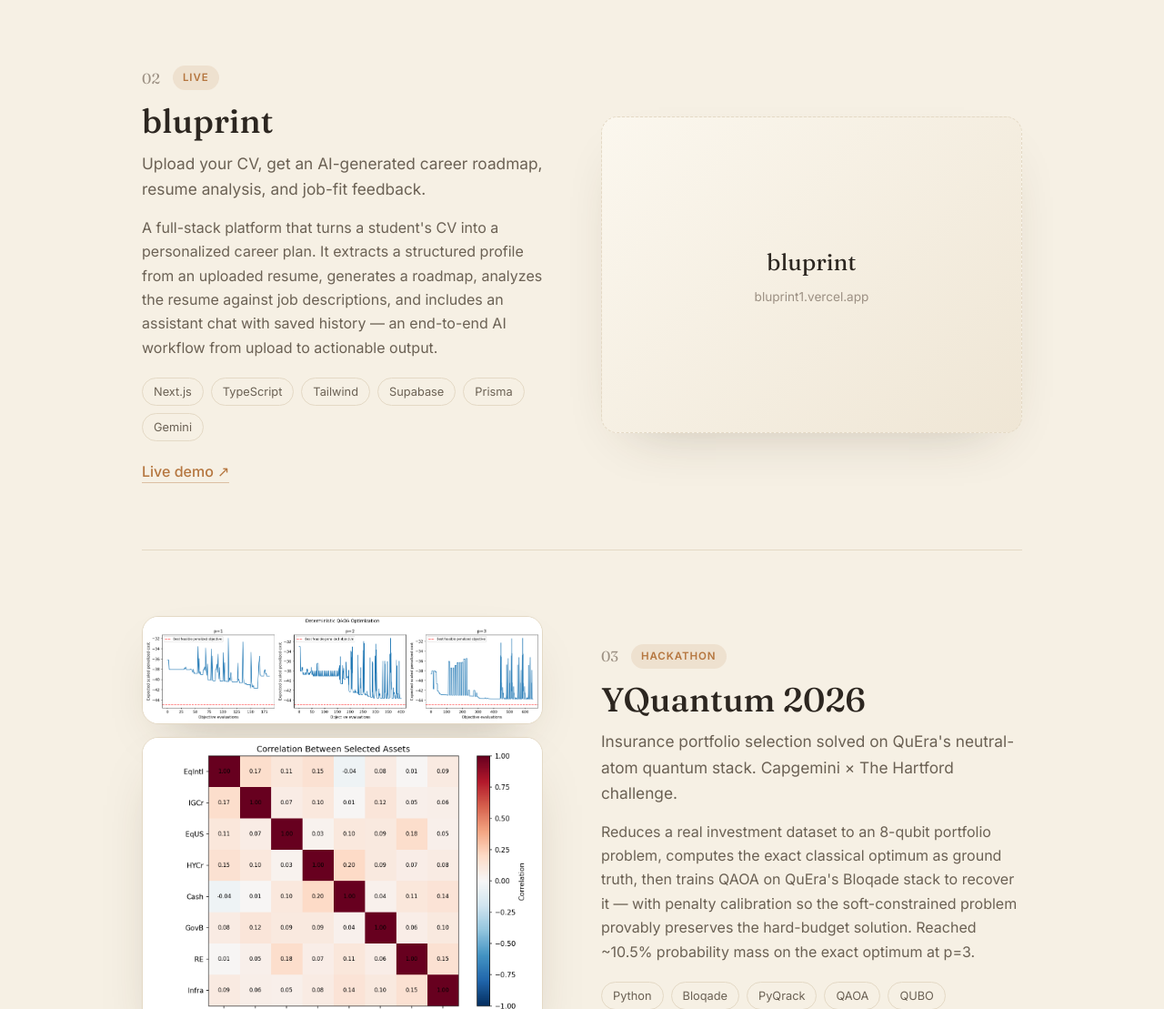
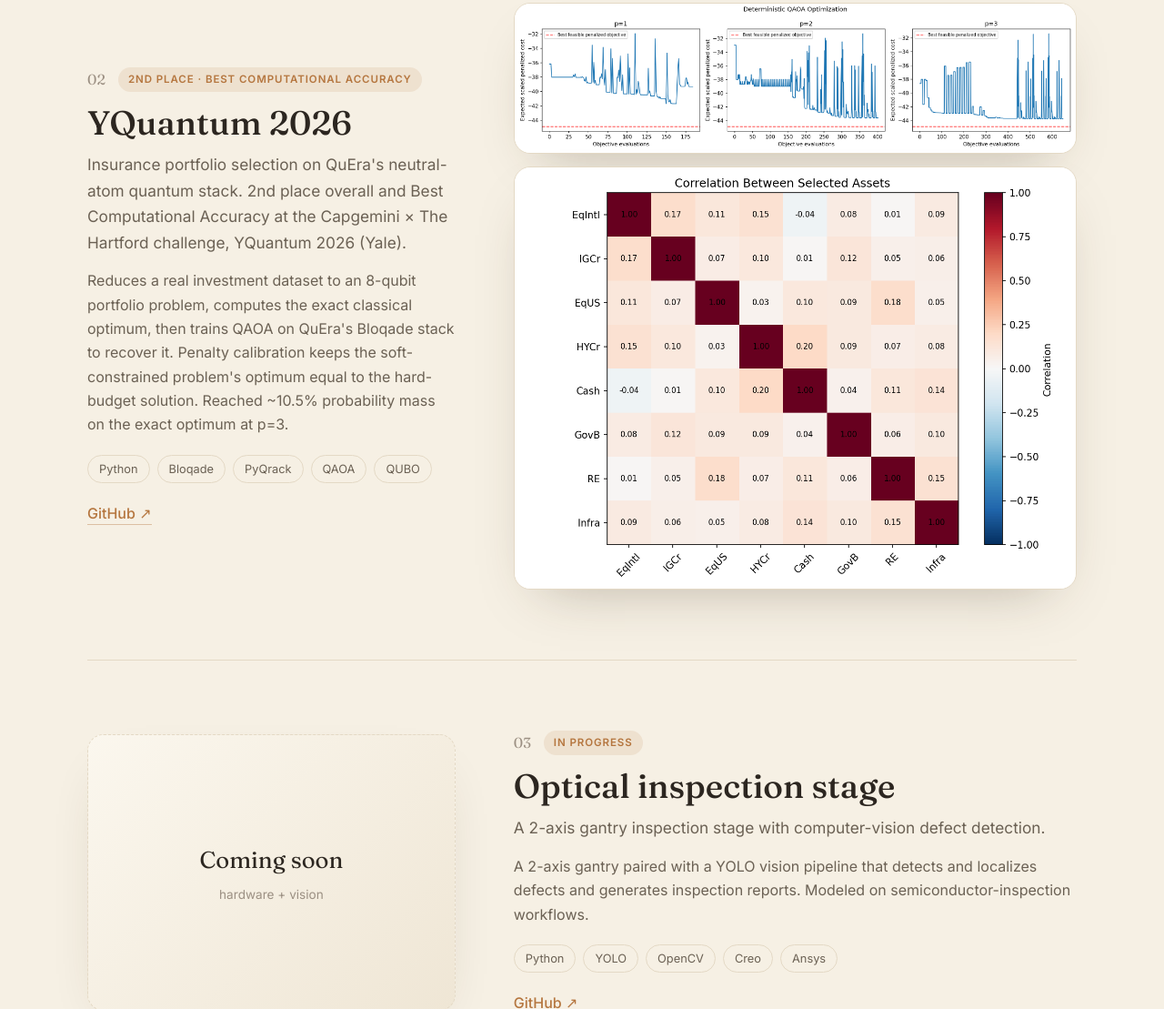
Before and after one commit to GiorgiMalanozavri/Personal, a plain HTML site: page index.html in a window 1280 px wide. Shown: the part 1691-2800 px from the top of the page at 91% size. Drawn offline with Linux system fonts and the light colour scheme.

Commit message:
Tighten copy, drop bluprint, link projects to GitHub
- Remove bluprint project
- Trim marketing filler from hero, projects, and about
- Add GitHub links to each project (oushi, YQuantum, optical)
- Note YQuantum 2026 2nd place + Best Computational Accuracy
- Enlarge project images (wider container, media-weighted grid)

```diff
--- a/index.html
+++ b/index.html
@@ -25,7 +25,7 @@
     <section class="hero">
       <p class="hero__eyebrow">Cleveland · Madrid this fall</p>
       <h1 class="hero__name">Giorgi Malania</h1>
-      <p class="hero__tag">Mechanical &amp; aerospace engineer who ships full-stack software. I build AI-powered products and precision hardware — sometimes both at once.</p>
+      <p class="hero__tag">Mechanical &amp; aerospace engineer who ships full-stack software. I build AI products and precision hardware.</p>
       <div class="hero__actions">
         <a class="btn btn--solid" href="#projects">View projects</a>
         <a class="btn" href="https://github.com/GiorgiMalanozavri" target="_blank" rel="noopener">GitHub ↗</a>
@@ -37,7 +37,7 @@
     <section id="projects" class="section">
       <div class="section__head">
         <h2>Selected work</h2>
-        <p>A few things I've built and shipped.</p>
+        <p>Things I've built and shipped.</p>
       </div>
 
       <!-- oushi -->
@@ -48,11 +48,14 @@
             <span class="project__status">Live</span>
           </div>
           <h3>oushi</h3>
-          <p class="project__lead">A personal AI assistant that lives on top of your email and calendar — and reaches out to you.</p>
-          <p>Reads and triages email in real time through Gmail's Pub/Sub push notifications, understands sender and thread context, and proactively surfaces what needs you instead of waiting to be asked. Full auth, push pipeline, and a calm daily-brief interface. Built and deployed end to end.</p>
+          <p class="project__lead">A personal AI assistant built over Gmail and Google Calendar.</p>
+          <p>Triages email in real time using Gmail's Pub/Sub push notifications, tracks sender and thread context, and surfaces what needs a reply. Includes full Google auth, the push pipeline, and a daily-brief interface. Built and deployed end to end.</p>
           <ul class="stack">
             <li>Next.js</li><li>TypeScript</li><li>Supabase</li><li>Google APIs</li><li>Pub/Sub</li><li>Vercel</li>
           </ul>
+          <div class="project__links">
+            <a href="https://github.com/GiorgiMalanozavri/backbrain" target="_blank" rel="noopener">GitHub ↗</a>
+          </div>
         </div>
         <div class="project__media project__media--stack">
           <img src="images/oushi-today.png" alt="oushi daily brief interface" loading="lazy" />
@@ -63,44 +66,22 @@
         </div>
       </article>
 
-      <!-- bluprint -->
+      <!-- YQuantum -->
       <article class="project">
         <div class="project__text">
           <div class="project__meta">
             <span class="project__index">02</span>
-            <span class="project__status">Live</span>
-          </div>
-          <h3>bluprint</h3>
-          <p class="project__lead">Upload your CV, get an AI-generated career roadmap, resume analysis, and job-fit feedback.</p>
-          <p>A full-stack platform that turns a student's CV into a personalized career plan. It extracts a structured profile from an uploaded resume, generates a roadmap, analyzes the resume against job descriptions, and includes an assistant chat with saved history — an end-to-end AI workflow from upload to actionable output.</p>
-          <ul class="stack">
-            <li>Next.js</li><li>TypeScript</li><li>Tailwind</li><li>Supabase</li><li>Prisma</li><li>Gemini</li>
-          </ul>
-          <div class="project__links">
-            <a href="https://bluprint1.vercel.app" target="_blank" rel="noopener">Live demo ↗</a>
-          </div>
-        </div>
-        <div class="project__media">
-          <div class="media-placeholder">
-            <span>bluprint</span>
-            <small>bluprint1.vercel.app</small>
-          </div>
-        </div>
-      </article>
-
-      <!-- YQuantum -->
-      <article class="project">
-        <div class="project__text">
-          <div class="project__meta">
-            <span class="project__index">03</span>
-            <span class="project__status">Hackathon</span>
+            <span class="project__status">2nd place · Best Computational Accuracy</span>
           </div>
           <h3>YQuantum 2026</h3>
-          <p class="project__lead">Insurance portfolio selection solved on QuEra's neutral-atom quantum stack. Capgemini × The Hartford challenge.</p>
-          <p>Reduces a real investment dataset to an 8-qubit portfolio problem, computes the exact classical optimum as ground truth, then trains QAOA on QuEra's Bloqade stack to recover it — with penalty calibration so the soft-constrained problem provably preserves the hard-budget solution. Reached ~10.5% probability mass on the exact optimum at p=3.</p>
+          <p class="project__lead">Insurance portfolio selection on QuEra's neutral-atom quantum stack. 2nd place overall and Best Computational Accuracy at the Capgemini × The Hartford challenge, YQuantum 2026 (Yale).</p>
+          <p>Reduces a real investment dataset to an 8-qubit portfolio problem, computes the exact classical optimum, then trains QAOA on QuEra's Bloqade stack to recover it. Penalty calibration keeps the soft-constrained problem's optimum equal to the hard-budget solution. Reached ~10.5% probability mass on the exact optimum at p=3.</p>
           <ul class="stack">
             <li>Python</li><li>Bloqade</li><li>PyQrack</li><li>QAOA</li><li>QUBO</li>
           </ul>
+          <div class="project__links">
+            <a href="https://github.com/GiorgiMalanozavri/YQuantum_hartford" target="_blank" rel="noopener">GitHub ↗</a>
+          </div>
         </div>
         <div class="project__media project__media--stack">
           <img src="images/yquantum-loss.png" alt="QAOA training loss curves" loading="lazy" />
@@ -112,15 +93,18 @@
       <article class="project">
         <div class="project__text">
           <div class="project__meta">
-            <span class="project__index">04</span>
+            <span class="project__index">03</span>
             <span class="project__status">In progress</span>
           </div>
           <h3>Optical inspection stage</h3>
-          <p class="project__lead">A 2-axis precision gantry with computer-vision defect detection and automated inspection reports.</p>
-          <p>A self-directed project merging hardware and software: a 2-axis gantry inspection stage paired with a YOLO-based vision pipeline that detects and localizes defects, then generates structured inspection reports. Designed around real semiconductor-inspection workflows.</p>
+          <p class="project__lead">A 2-axis gantry inspection stage with computer-vision defect detection.</p>
+          <p>A 2-axis gantry paired with a YOLO vision pipeline that detects and localizes defects and generates inspection reports. Modeled on semiconductor-inspection workflows.</p>
           <ul class="stack">
             <li>Python</li><li>YOLO</li><li>OpenCV</li><li>Creo</li><li>Ansys</li>
           </ul>
+          <div class="project__links">
+            <a href="https://github.com/GiorgiMalanozavri" target="_blank" rel="noopener">GitHub ↗</a>
+          </div>
         </div>
         <div class="project__media">
           <div class="media-placeholder">
@@ -139,9 +123,8 @@
         </div>
         <div class="about__text">
           <h2>About</h2>
-          <p>I'm a mechanical and aerospace engineering student at Case Western Reserve University who builds software on the side — and increasingly in the middle. I've shipped AI-powered web apps, contracted on an exam-prep platform used by 600k+ students, and I'm building a precision optical inspection system that merges the two worlds.</p>
-          <p>Alongside school I contract for <strong>RevisionDojo</strong>, a YC-backed AI exam-prep platform with 600,000+ users across 4,000+ schools, building content pipelines and technical materials. I've worked out of their Hong Kong office and I'm heading to Madrid this fall for a research and study-abroad semester.</p>
-          <p>What ties it together is a bias toward building — taking an idea to something deployed and working, whether that's a web app, a physics simulation, or a piece of hardware.</p>
+          <p>I'm a mechanical and aerospace engineering student at Case Western Reserve University who builds software. I've shipped AI web apps, contracted on an exam-prep platform used by 600k+ students, and I'm building an optical inspection system that pairs hardware with computer vision.</p>
+          <p>Alongside school I contract for <strong>RevisionDojo</strong>, a YC-backed AI exam-prep platform with 600,000+ users across 4,000+ schools, building content pipelines and technical materials. I've worked from their Hong Kong office and I'm in Madrid this fall for a study-abroad semester.</p>
 
           <div class="about__cols">
             <div>
@@ -163,7 +146,7 @@
 
     <!-- CONTACT -->
     <section id="contact" class="section section--contact">
-      <p class="contact__note">Open to full-stack and software internships. Always up for a good build.</p>
+      <p class="contact__note">Open to full-stack and software internships.</p>
       <h2>Let's talk</h2>
       <div class="contact__links">
         <a href="mailto:giorgi@revisiondojo.com">giorgi@revisiondojo.com</a>
--- a/style.css
+++ b/style.css
@@ -12,7 +12,7 @@
   --line:       #e4d9c5;
   --accent:     #b5763f;   /* warm terracotta */
   --radius:     18px;
-  --maxw:       1080px;
+  --maxw:       1200px;
 }
 
 * { box-sizing: border-box; margin: 0; padding: 0; }
@@ -114,10 +114,10 @@
 /* ---------- projects ---------- */
 .project {
   display: grid;
-  grid-template-columns: 1fr 1.05fr;
-  gap: clamp(32px, 5vw, 68px);
+  grid-template-columns: 0.85fr 1.3fr;
+  gap: clamp(32px, 5vw, 72px);
   align-items: center;
-  padding: clamp(40px, 6vw, 72px) 0;
+  padding: clamp(40px, 6vw, 80px) 0;
   border-top: 1px solid var(--line);
 }
 .project:nth-child(even) .project__text { order: 2; }
@@ -125,7 +125,8 @@
 .project__meta {
   display: flex;
   align-items: center;
-  gap: 14px;
+  flex-wrap: wrap;
+  gap: 10px 14px;
   margin-bottom: 14px;
 }
 .project__index {
```
